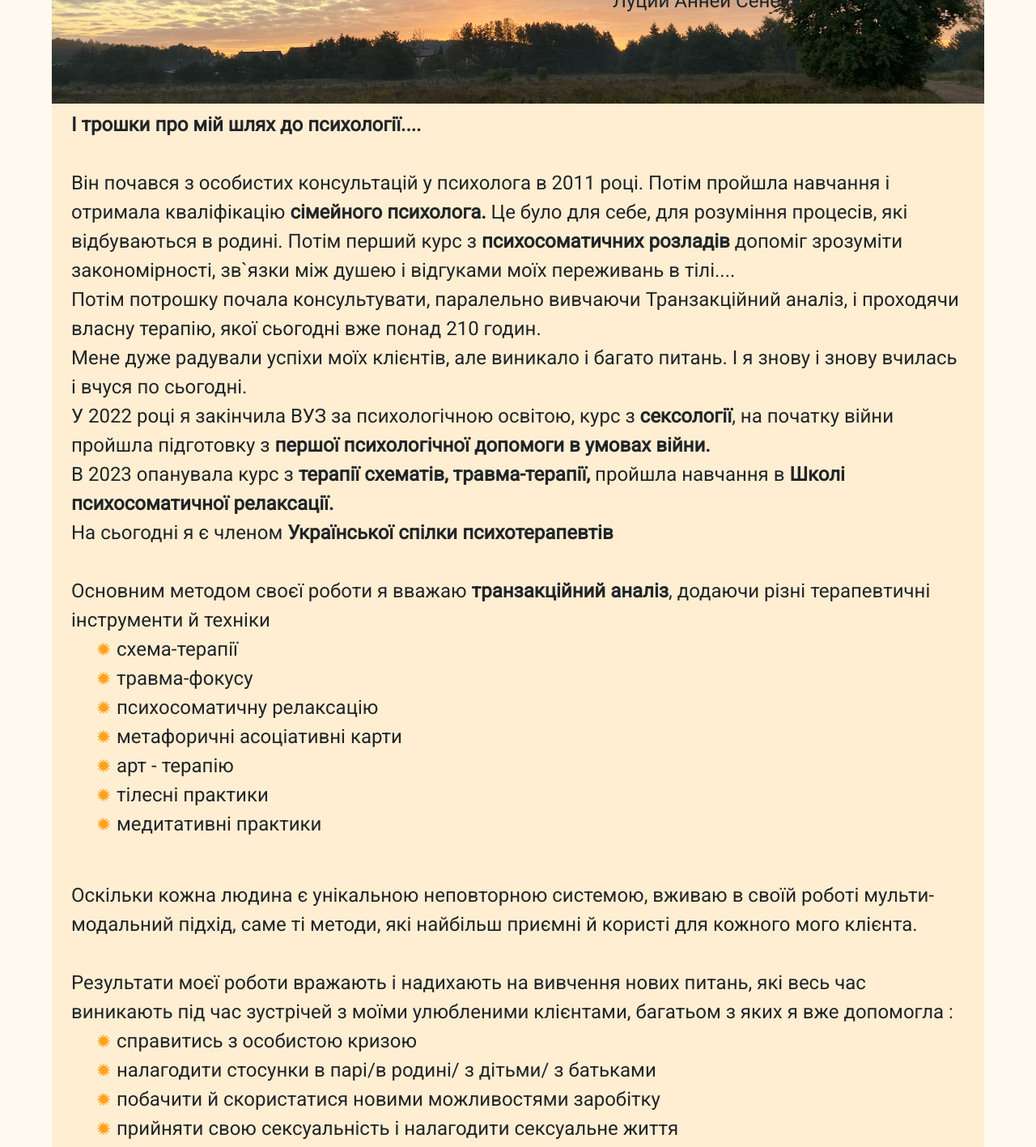
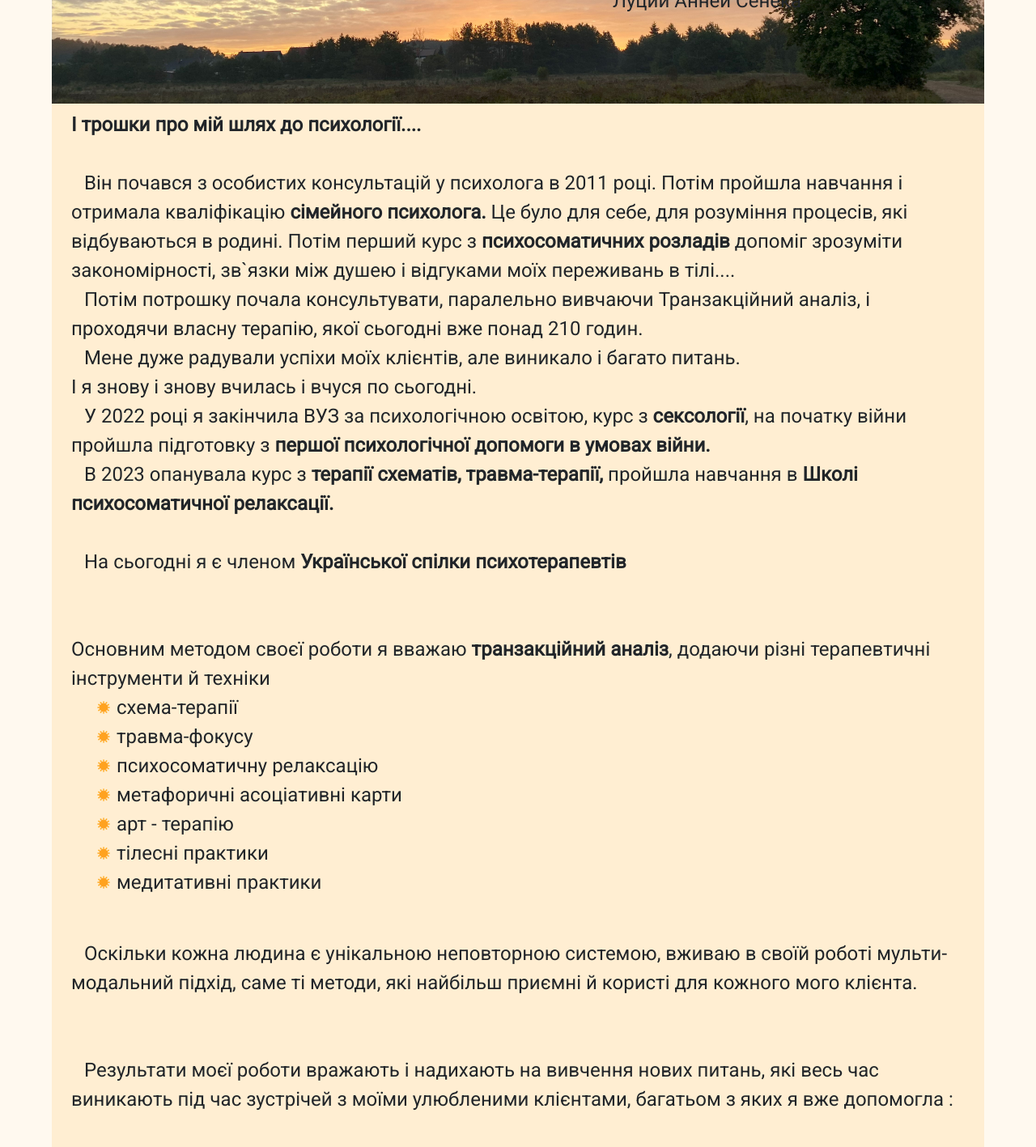
Before and after one commit to Karavang/shetagri, a React (Vite) app: page /about in a window 1280 px wide. Shown: the part 380-1797 px from the top of the page at 81% size. Built offline with nearby package versions, Linux system fonts and the light colour scheme.

Commit message:
little fixes and paaragraph for example

```diff
--- a/src/components/AboutMe.jsx
+++ b/src/components/AboutMe.jsx
@@ -20,32 +20,48 @@ export default function AboutMe() {
           {" "}
           <span className="fat">І трошки про мій шлях до психології.... </span>
           <br /> <br />
+          <div className="paragraph">
             Він почався з особистих консультацій у психолога в 2011 році. Потім
             пройшла навчання і отримала кваліфікацію{" "}
             <span className="fat">сімейного психолога. </span> Це було для себе,
-          для розуміння процесів, які відбуваються в родині. Потім перший курс з{" "}
-          <span className="fat">психосоматичних розладів </span>допоміг
+            для розуміння процесів, які відбуваються в родині. Потім перший курс
+            з <span className="fat">психосоматичних розладів </span>допоміг
             зрозуміти закономірності, зв`язки між душею і відгуками моїх
             переживань в тілі....
-          <br />
-          Потім потрошку почала консультувати, паралельно вивчаючи Транзакційний
-          аналіз, і проходячи власну терапію, якої сьогодні вже понад 210 годин.
-          <br />
-          Мене дуже радували успіхи моїх клієнтів, але виникало і багато питань.
-          І я знову і знову вчилась і вчуся по сьогодні.
-          <br />У 2022 році я закінчила ВУЗ за психологічною освітою, курс з{" "}
+          </div>
+          <div className="paragraph">
+            {" "}
+            Потім потрошку почала консультувати, паралельно вивчаючи
+            Транзакційний аналіз, і проходячи власну терапію, якої сьогодні вже
+            понад 210 годин.
+          </div>
+          <div className="paragraph">
+            Мене дуже радували успіхи моїх клієнтів, але виникало і багато
+            питань.
+          </div>
+          І я знову і знову вчилась і вчуся по сьогодні.{" "}
+          <div className="paragraph">
+            {" "}
+            У 2022 році я закінчила ВУЗ за психологічною освітою, курс з{" "}
             <span className="fat">сексології</span>, на початку війни пройшла
             підготовку з{" "}
             <span className="fat">
               першої психологічної допомоги в умовах війни.
             </span>
-          <br /> В 2023 опанувала курс з{" "}
-          <span className="fat">терапії схематів, травма-терапії,</span> пройшла
-          навчання в{" "}
+          </div>
+          <div className="paragraph">
+            {" "}
+            В 2023 опанувала курс з{" "}
+            <span className="fat">терапії схематів, травма-терапії,</span>{" "}
+            пройшла навчання в{" "}
             <span className="fat">Школі психосоматичної релаксації.</span>
+          </div>{" "}
           <br />
+          <div className="paragraph">
+            {" "}
             На сьогодні я є членом{" "}
             <span className="fat">Української спілки психотерапевтів</span>
+          </div>
           <br />
           <br />
           Основним методом своєї роботи я вважаю{" "}
@@ -60,15 +76,20 @@ export default function AboutMe() {
             <li>тілесні практики</li>
             <li>медитативні практики</li>
           </ul>
-          <br />
+          <br />{" "}
+          <div className="paragraph">
             Оскільки кожна людина є унікальною неповторною системою, вживаю в
             своїй роботі мульти-модальний підхід, саме ті методи, які найбільш
             приємні й користі для кожного мого клієнта.
+          </div>
           <br />
+          <br />{" "}
+          <div className="paragraph">
+            Результати моєї роботи вражають і надихають на вивчення нових
+            питань, які весь час виникають під час зустрічей з моїми улюбленими
+            клієнтами, багатьом з яких я вже допомогла :{" "}
+          </div>
           <br />
-          Результати моєї роботи вражають і надихають на вивчення нових питань,
-          які весь час виникають під час зустрічей з моїми улюбленими клієнтами,
-          багатьом з яких я вже допомогла : <br />
           <ul className="list-before">
             <li>справитись з особистою кризою</li>
             <li>налагодити стосунки в парі/в родині/ з дітьми/ з батьками</li>
--- a/src/components/Home.jsx
+++ b/src/components/Home.jsx
@@ -14,7 +14,7 @@ export default function Home() {
         </div>
       </section>
       <section className="home-about ">
-        <div>
+        <div className="abzac">
           <img
             src={iam}
             alt="I am"
--- a/src/components/Methods.jsx
+++ b/src/components/Methods.jsx
@@ -22,7 +22,7 @@ export default function Methods() {
             родині,в школі, на роботі, тощо.
           </li>
           <li>
-            <span className="fat">🧭Traumafokus</span> – метод, дає можливість
+            <span className="fat">🧭Травмафокус</span> – метод, дає можливість
             працювати з глибинними психофізиологічними процесами мозку людини. Я
             допомогаю клієнту зрозуміти, признати процеси, які первинно керують
             реакціями психики в певних обставинах.
--- a/src/components/ModalCallMe.jsx
+++ b/src/components/ModalCallMe.jsx
@@ -12,7 +12,7 @@ export default function ModalCallMe({ setIsModal }) {
   return (
     <div className="backdrop">
       <div className="cardback">
-        <h1>Я вам передзвоню!</h1>
+        <h1>Я вам зв`яжусь!</h1>
         <CallMeFrom closeModal={closeModal} />{" "}
         <img
           onClick={closeModal}
--- a/src/index.css
+++ b/src/index.css
@@ -95,6 +95,10 @@ a {
   height: 512px;
 }
 
+.paragraph {
+  text-indent: 16px;
+}
+
 .hero {
   background-position: center;
   border-radius: 10px 10px 0 0;
@@ -113,7 +117,6 @@ a {
   flex-direction: column;
   align-items: center;
   text-align: center;
-  font-size: 32px;
   font-family: "Roboto", sans-serif;
   font-weight: 400;
   line-height: 2;
@@ -405,6 +408,9 @@ a {
   }
   .iam {
     width: 100%;
+    height: 450px;
+    -o-object-fit: cover;
+       object-fit: cover;
   }
   .blog-post {
     justify-content: center;
@@ -416,7 +422,7 @@ a {
   }
   .contacts-pos {
     padding: 0;
-    font-size: 24px;
+    font-size: 16px;
   }
   .home-hi {
     font-size: 32px;
@@ -501,4 +507,5 @@ a {
 
 .text-in-blog {
   text-wrap: wrap;
+  overflow-x: hidden;
 }/*# sourceMappingURL=index.css.map */
--- a/src/index.scss
+++ b/src/index.scss
@@ -103,6 +103,9 @@ a {
     height: 512px;
   }
 }
+.paragraph {
+  text-indent: 16px;
+}
 
 .hero {
   background-position: center;
@@ -122,7 +125,6 @@ a {
   flex-direction: column;
   align-items: center;
   text-align: center;
-  font-size: 32px;
   font-family: "Roboto", sans-serif;
   font-weight: 400;
   line-height: 2;
@@ -427,6 +429,8 @@ a {
 
   .iam {
     width: 100%;
+    height: 450px;
+    object-fit: cover;
   }
 
   .blog-post {
@@ -441,7 +445,7 @@ a {
 
   .contacts-pos {
     padding: 0;
-    font-size: 24px;
+    font-size: 16px;
   }
 
   .home-hi {
@@ -530,4 +534,5 @@ a {
 }
 .text-in-blog {
   text-wrap: wrap;
+  overflow-x: hidden;
 }
```
Also changed, not shown: 1 other file (tests, documents, lock files or other folders). Lines whose indentation alone changed are shown as unchanged.
